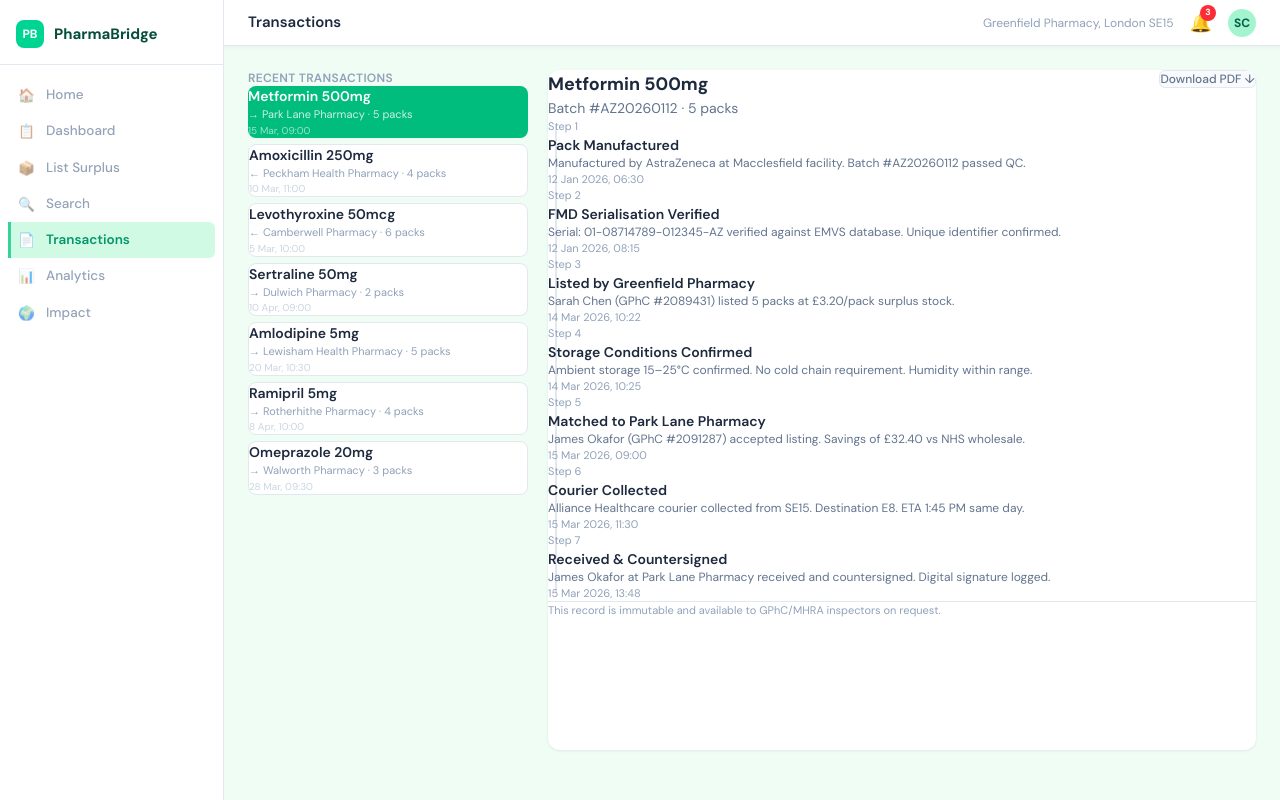
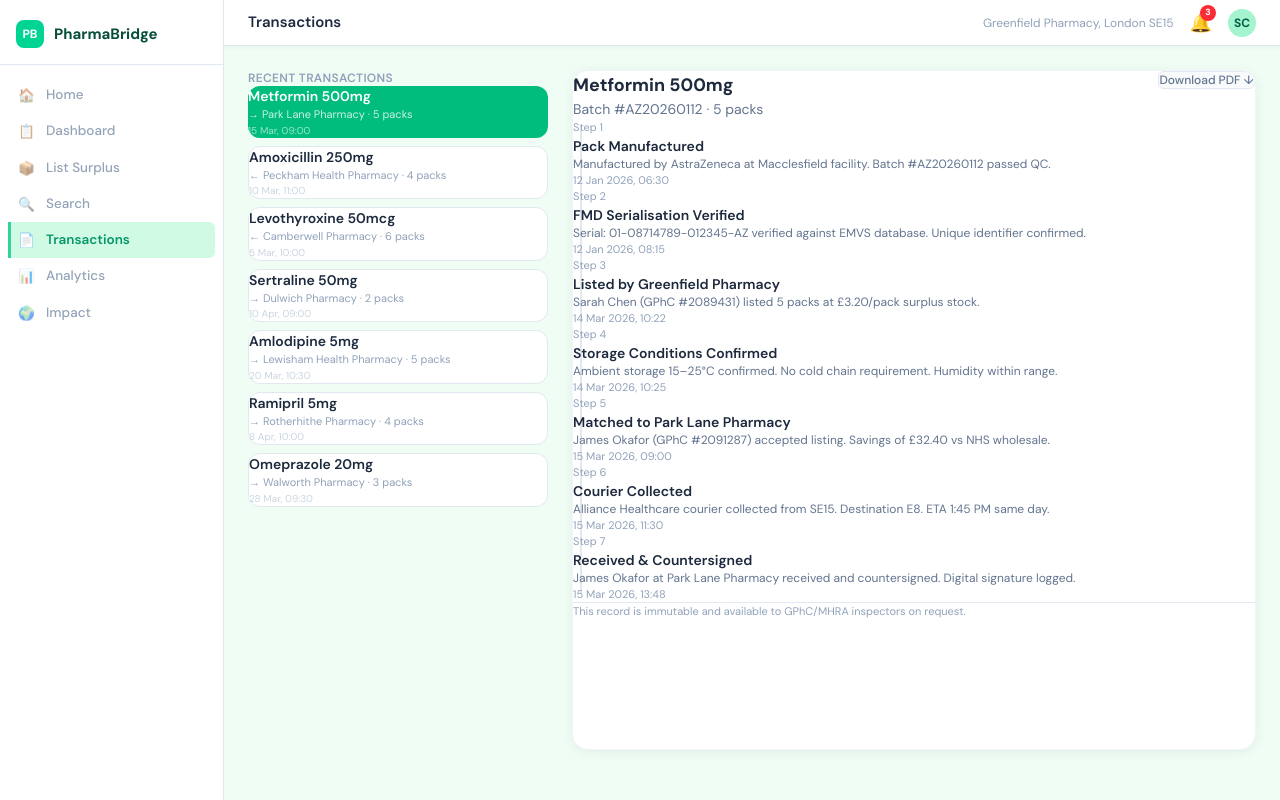
Before and after one commit to richard7ao/national-med-tech-foundation-hackathon, a Next.js app: page /transactions in a window 1280 px wide. Built offline with nearby package versions, Linux system fonts and the light colour scheme.

Commit message:
polish: improve transactions and search page spacing and visual quality

```diff
--- a/app/search/page.tsx
+++ b/app/search/page.tsx
@@ -66,7 +66,7 @@ export default function SearchPage() {
   return (
     <div>
       {/* Search Bar */}
-      <div className="bg-white rounded-lg px-4 py-3 mb-4 flex gap-3 items-center shadow-[0_1px_2px_rgba(0,0,0,0.05)]">
+      <div className="bg-white rounded-xl px-5 py-4 mb-5 flex gap-3 items-center shadow-[0_2px_12px_rgba(0,0,0,0.06)] border border-slate-100">
         <input
           type="text"
           placeholder='Search medicines... e.g. "Metformin 500mg"'
@@ -85,9 +85,9 @@ export default function SearchPage() {
       </div>
 
       {/* Split: Map + Results */}
-      <div className="grid grid-cols-2 gap-4" style={{ height: "calc(100vh - 200px)" }}>
+      <div className="grid grid-cols-2 gap-5" style={{ height: "calc(100vh - 200px)" }}>
         {/* Map */}
-        <div className="rounded-lg overflow-hidden">
+        <div className="rounded-xl overflow-hidden">
           <PharmacyMap
             markers={markers}
             onMarkerClick={(id) => setHighlightPharmacy(id)}
@@ -96,11 +96,11 @@ export default function SearchPage() {
 
         {/* Results */}
         <div className="overflow-y-auto pr-1">
-          <div className="text-xs text-slate-400 mb-3">
+          <div className="text-xs text-slate-400 mb-4">
             Showing <strong className="text-slate-600">{availableListings.length} listings</strong> from nearby pharmacies
           </div>
 
-          <div className="flex flex-col gap-2.5">
+          <div className="flex flex-col gap-3">
             {availableListings.map(({ listing, pharmacy, medicine, distanceMiles }) => {
               const savingsPercent = Math.round(((medicine.wholesalePrice - listing.pricePerPack) / medicine.wholesalePrice) * 100);
               const isHighlighted = highlightPharmacy === pharmacy.id;
@@ -108,7 +108,7 @@ export default function SearchPage() {
               return (
                 <div
                   key={listing.id}
-                  className={`bg-white border rounded-lg p-3.5 transition-colors ${
+                  className={`bg-white border rounded-xl p-4 transition-colors ${
                     isHighlighted ? "border-emerald-400 shadow-md" : "border-slate-200"
                   }`}
                 >
--- a/app/transactions/page.tsx
+++ b/app/transactions/page.tsx
@@ -13,13 +13,13 @@ export default function TransactionsPage() {
   const selected = myTransactions.find((t) => t.id === selectedId);
 
   return (
-    <div className="grid gap-5" style={{ gridTemplateColumns: "280px 1fr", height: "calc(100vh - 120px)" }}>
+    <div className="grid gap-6" style={{ gridTemplateColumns: "300px 1fr", height: "calc(100vh - 120px)" }}>
       {/* Left: Transaction List */}
       <div className="overflow-y-auto">
-        <div className="text-xs text-slate-400 font-semibold uppercase tracking-wide mb-3">
+        <div className="text-xs text-slate-400 font-semibold uppercase tracking-wide mb-4">
           Recent Transactions
         </div>
-        <div className="flex flex-col gap-1.5">
+        <div className="flex flex-col gap-2">
           {myTransactions.map((txn) => {
             const med = getMedicineById(txn.medicineId);
             const isSeller = txn.sellerPharmacyId === CURRENT_PHARMACY_ID;
@@ -31,7 +31,7 @@ export default function TransactionsPage() {
               <button
                 key={txn.id}
                 onClick={() => setSelectedId(txn.id)}
-                className={`text-left rounded-lg p-3 transition-colors ${
+                className={`text-left rounded-xl p-4 transition-colors ${
                   isActive
                     ? "bg-emerald-500 text-white"
                     : "bg-white border border-slate-200 hover:border-emerald-300"
@@ -59,8 +59,8 @@ export default function TransactionsPage() {
 
       {/* Right: Audit Trail */}
       {selected && (
-        <div className="bg-white rounded-xl p-6 shadow-[0_1px_3px_rgba(0,0,0,0.08)] overflow-y-auto">
-          <div className="flex justify-between items-start mb-5">
+        <div className="bg-white rounded-2xl p-7 shadow-[0_2px_12px_rgba(0,0,0,0.06)] border border-slate-100 overflow-y-auto">
+          <div className="flex justify-between items-start mb-6">
             <div>
               <h2 className="text-lg font-bold text-slate-800">
                 {getMedicineById(selected.medicineId)
```
